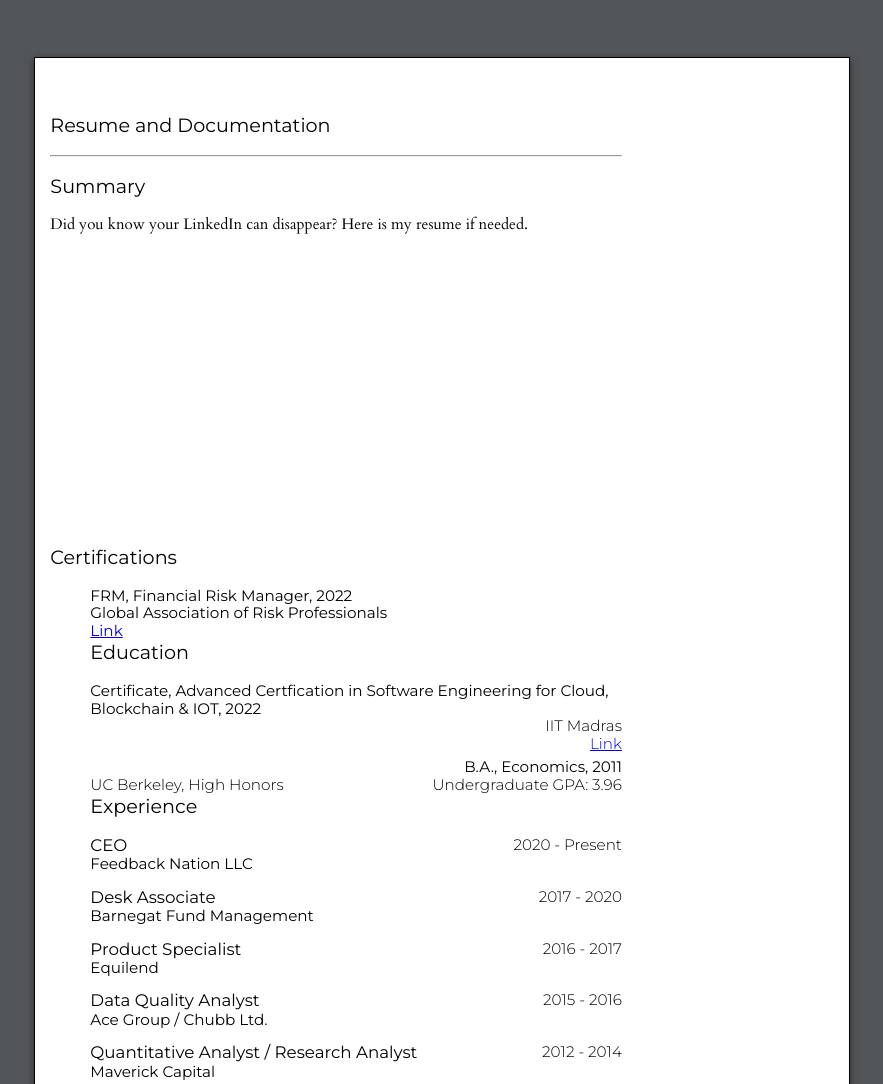
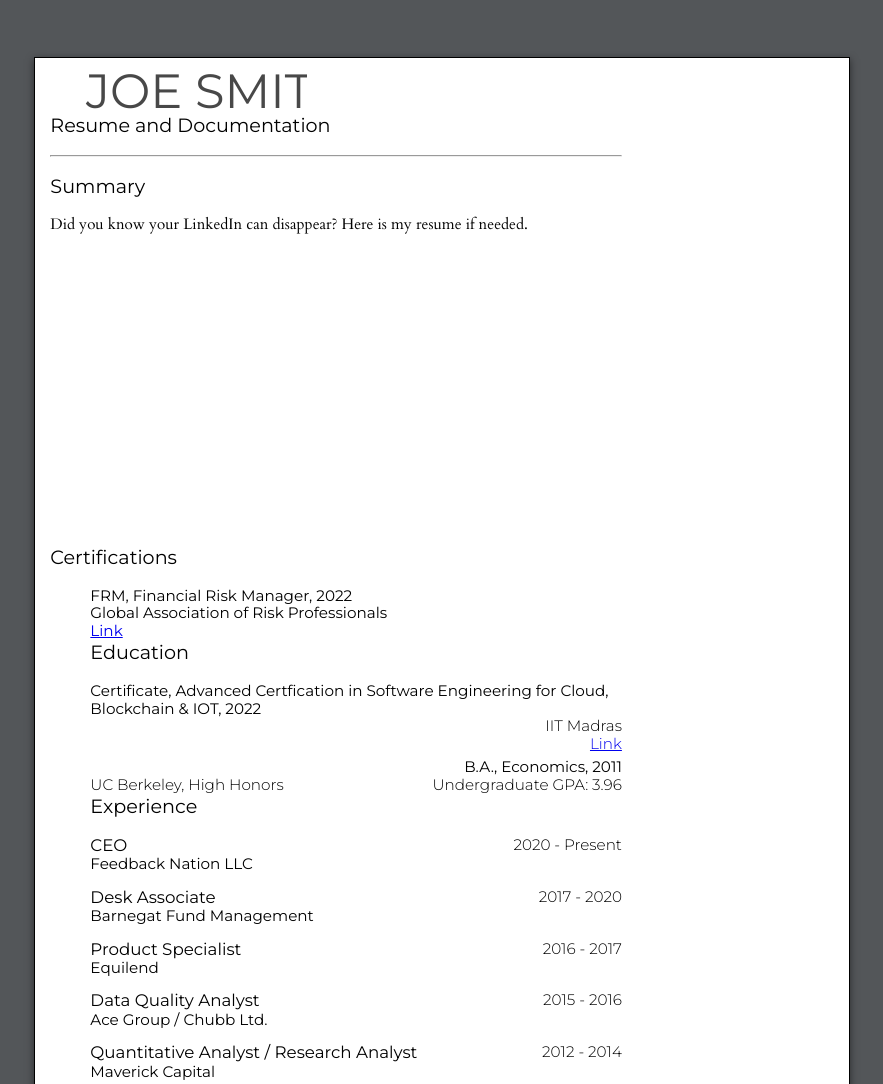
Before and after one commit to TedBelanoff/Resume, a plain HTML site: page index.html in a window 1280 px wide. Shown: the top 1084 px of the page, without its empty margins (198-1081 px from the left). Drawn offline with nearby package versions, Linux system fonts and the light colour scheme.

Commit message:
Add files via upload

```diff
--- a/index.html
+++ b/index.html
@@ -33,7 +33,7 @@
                                 <g id="Page-1" stroke="none" stroke-width="1" fill="none" fill-rule="evenodd" font-family="Montserrat-Regular, Montserrat" font-size="48" font-weight="normal">
                                     <g id="Letter" transform="translate(-54.000000, -140.000000)" fill="#484848">
                                         <text id="TED-BELANOFF">
-                                            <tspan>TED BELANOFF</tspan>
+                                            <tspan x="90" y="174">JOE SMITH</tspan>
                                         </text>
                                     </g>
                                 </g>
```
